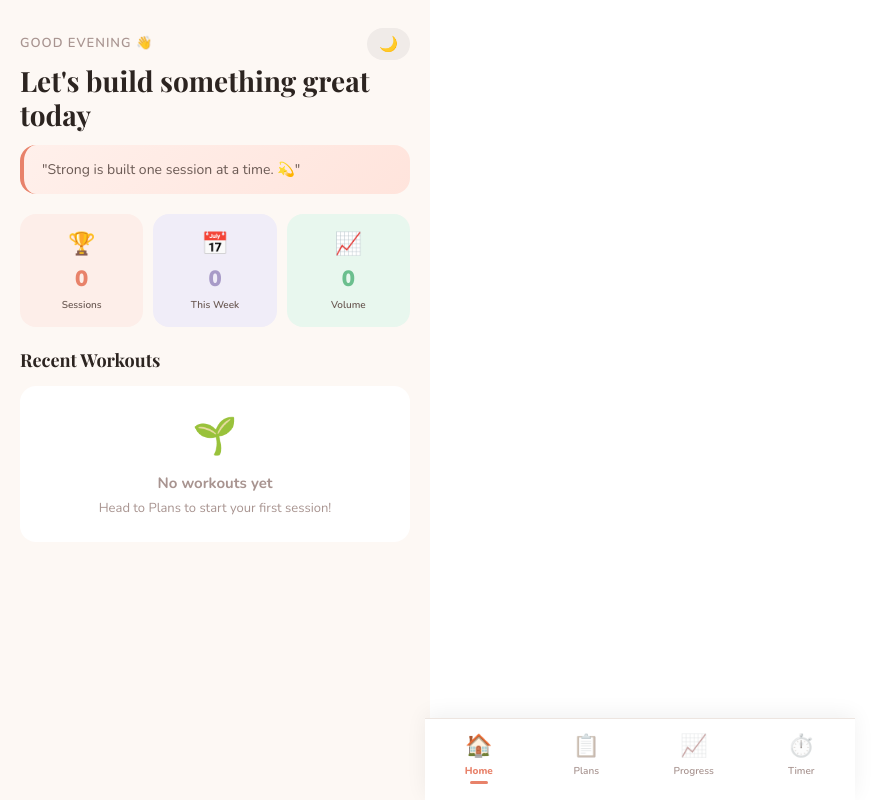
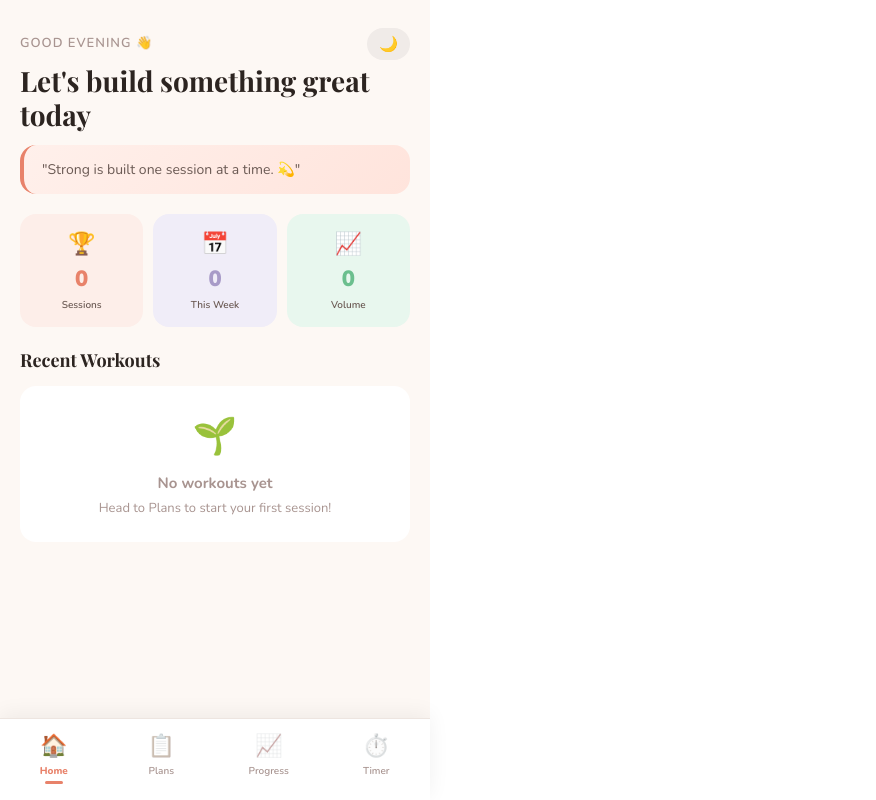
Before and after one commit to Tasteslikegator/workout-app, a React (Vite) app: page / in a window 1280 px wide. Shown: the whole page, without its empty margins (0-876 px from the left). Built offline with nearby package versions, Linux system fonts and the light colour scheme.

Commit message:
Fix mobile width

```diff
--- a/src/App.jsx
+++ b/src/App.jsx
@@ -1,4 +1,3 @@
-
 import { useState, useEffect, useRef } from "react";
 import { createPortal } from "react-dom";
 
@@ -502,10 +501,10 @@ export default function WorkoutApp() {
   };
 
   return (
-    <div style={{ fontFamily:"'Nunito','Georgia',sans-serif", background:C.bg, minHeight:"100vh", maxWidth:430, margin:"0 auto", paddingBottom:80 }}>
+    <div style={{ fontFamily:"'Nunito','Georgia',sans-serif", background:C.bg, minHeight:"100vh", width:"100%", maxWidth:430, margin:"0 auto", paddingBottom:120, overflowX:"hidden" }}>
       <style>{`
         @import url('https://fonts.googleapis.com/css2?family=Nunito:wght@400;600;700;800;900&family=Playfair+Display:wght@700&display=swap');
-        *{box-sizing:border-box;margin:0;padding:0}button{cursor:pointer;border:none;outline:none}input{outline:none;border:none}::-webkit-scrollbar{width:0}
+        *{box-sizing:border-box;margin:0;padding:0}button{cursor:pointer;border:none;outline:none}input{outline:none;border:none}::-webkit-scrollbar{width:0}html,body{height:100%;overflow-x:hidden}
         .fade-in{animation:fi .3s ease}@keyframes fi{from{opacity:0;transform:translateY(8px)}to{opacity:1;transform:translateY(0)}}
         @keyframes slideUp{from{transform:translateY(100%)}to{transform:translateY(0)}}
         .pulse{animation:pu 2s infinite}@keyframes pu{0%,100%{opacity:1}50%{opacity:.5}}
@@ -821,7 +820,7 @@ export default function WorkoutApp() {
             }
 
             return (
-            <div className="fade-in">
+            <div className="fade-in" style={{overflowY:"auto",paddingBottom:40}}>
               <div style={{padding:"28px 20px 20px"}}>
                 <div style={{fontSize:28,fontWeight:900,color:C.text,fontFamily:"Playfair Display"}}>Progress</div>
                 <div style={{fontSize:14,color:C.textLight,marginTop:4}}>Track your journey</div>
@@ -1026,7 +1025,7 @@ export default function WorkoutApp() {
 
           {/* TIMER */}
           {tab==="timer"&&(
-            <div className="fade-in">
+            <div className="fade-in" style={{overflowY:"auto",paddingBottom:40}}>
               <div style={{padding:"28px 20px 20px"}}>
                 <div style={{fontSize:28,fontWeight:900,color:C.text,fontFamily:"Playfair Display"}}>Timer</div>
                 <div style={{fontSize:14,color:C.textLight,marginTop:4}}>Rest & stopwatch tools</div>
@@ -1079,7 +1078,7 @@ export default function WorkoutApp() {
           )}
 
           {/* BOTTOM NAV */}
-          <div style={{position:"fixed",bottom:0,left:"50%",transform:"translateX(-50%)",width:"100%",maxWidth:430,background:C.navBg,borderTop:`1px solid ${C.border}`,display:"flex",padding:"8px 0 12px",zIndex:100,boxShadow:"0 -4px 20px rgba(0,0,0,.06)"}}>
+          <div style={{position:"fixed",bottom:0,left:0,right:0,transform:"none",width:"100%",maxWidth:430,background:C.navBg,left:0,right:0,transform:"none",borderTop:`1px solid ${C.border}`,display:"flex",padding:"8px 0 12px",paddingBottom:"max(12px, env(safe-area-inset-bottom))",zIndex:100,boxShadow:"0 -4px 20px rgba(0,0,0,.06)"}}>
             {[{id:"home",icon:"🏠",label:"Home"},{id:"plans",icon:"📋",label:"Plans"},{id:"progress",icon:"📈",label:"Progress"},{id:"timer",icon:"⏱️",label:"Timer"}].map(n=>(
               <button key={n.id} onClick={()=>{setTab(n.id);if(n.id==="plans")setSelectedPlanId(null);}} style={{flex:1,background:"none",display:"flex",flexDirection:"column",alignItems:"center",gap:3,padding:"4px 0",fontFamily:"Nunito"}}>
                 <div style={{fontSize:22,filter:tab===n.id?"none":"grayscale(60%)",opacity:tab===n.id?1:.5}}>{n.icon}</div>
```
